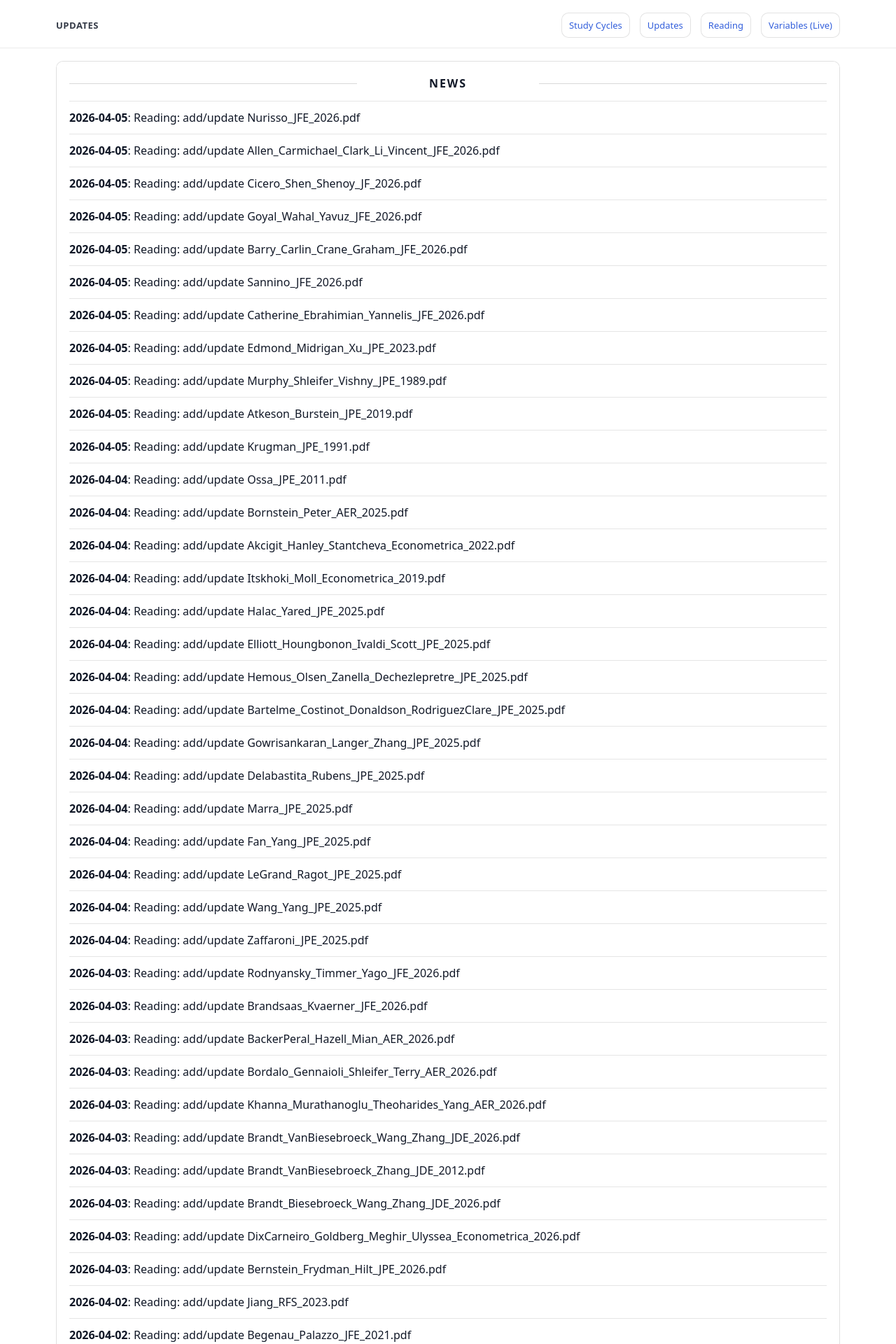
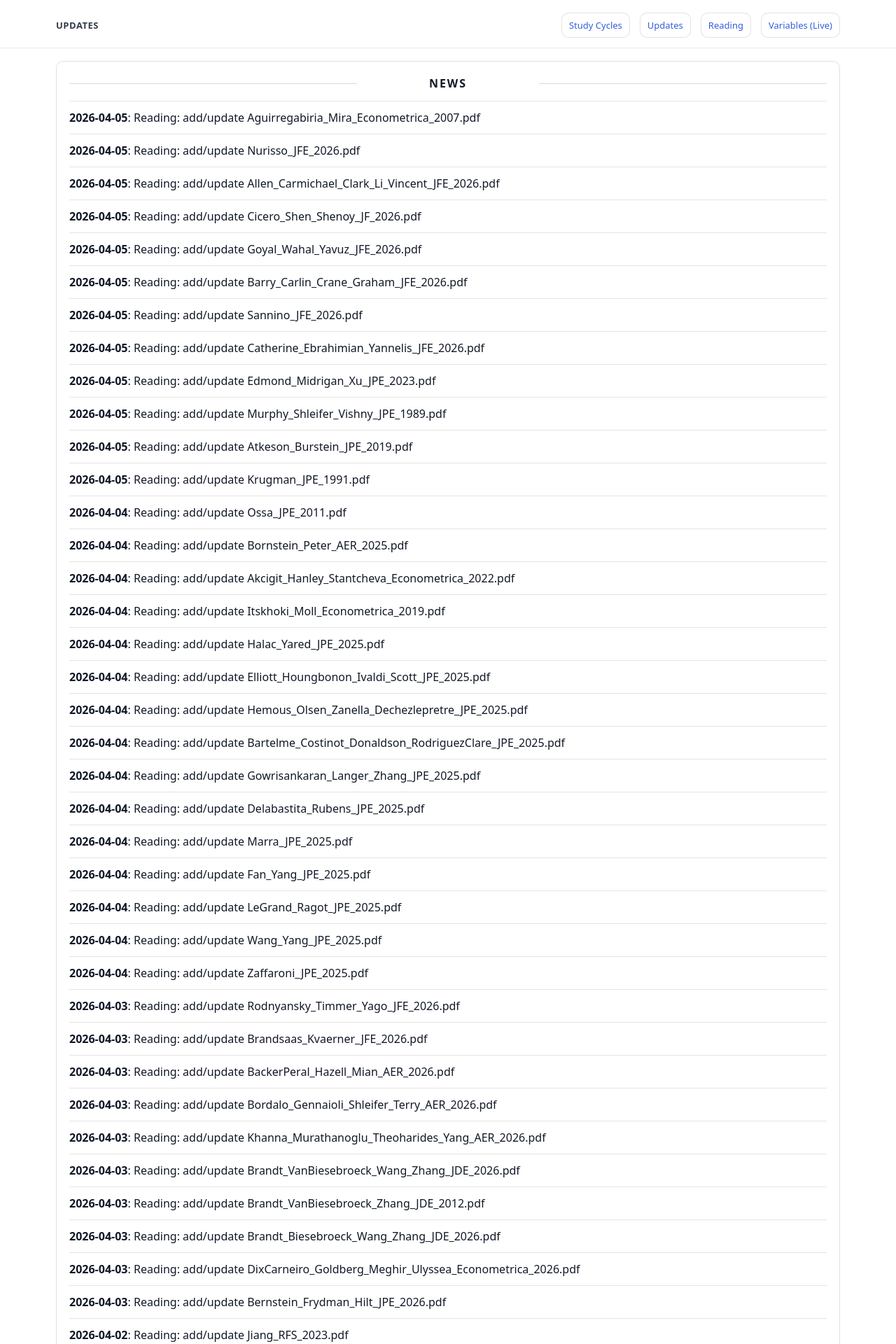
Before and after one commit to yaxinzn/study-archive, a Jekyll site: the page built from updates/index.md, in a window 1280 px wide. Shown: the top 1920 px of the page at 70% size. Built offline with Jekyll 4.4.1, drawn with Linux system fonts in a browser that asks for light colours; some of the changed text lies outside the part shown.

Commit message:
chore: update NEWS feed

```diff
--- a/_data/news.yml
+++ b/_data/news.yml
@@ -1,4 +1,7 @@
 # Auto-generated update history (sorted newest -> oldest). Do not edit manually.
+- ts: "1775393474"
+  date: "2026-04-05"
+  title: "Reading: add/update Aguirregabiria_Mira_Econometrica_2007.pdf"
 - ts: "1775392469"
   date: "2026-04-05"
   title: "Reading: add/update Nurisso_JFE_2026.pdf"
```
